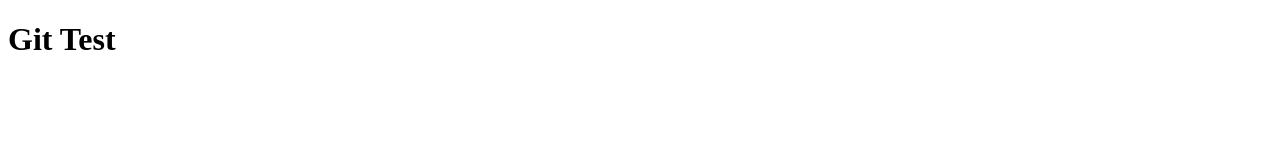
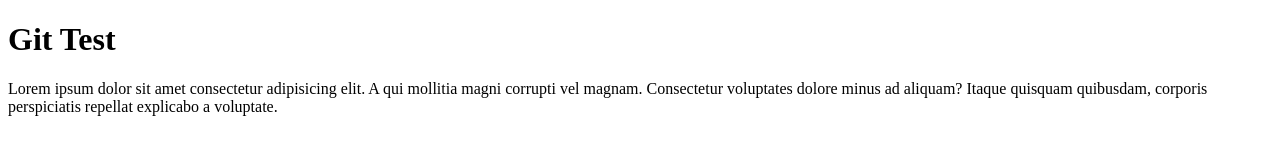
Before and after one commit to aungthinnko/Git-Test, a plain HTML site: page index.html in a window 1280 px wide. Drawn offline with Linux system fonts and the light colour scheme.

Commit message:
add paragraph

```diff
--- a/index.html
+++ b/index.html
@@ -8,5 +8,6 @@
 </head>
 <body>
     <h1>Git Test</h1>
+    <p>Lorem ipsum dolor sit amet consectetur adipisicing elit. A qui mollitia magni corrupti vel magnam. Consectetur voluptates dolore minus ad aliquam? Itaque quisquam quibusdam, corporis perspiciatis repellat explicabo a voluptate.</p>
 </body>
 </html>
```
